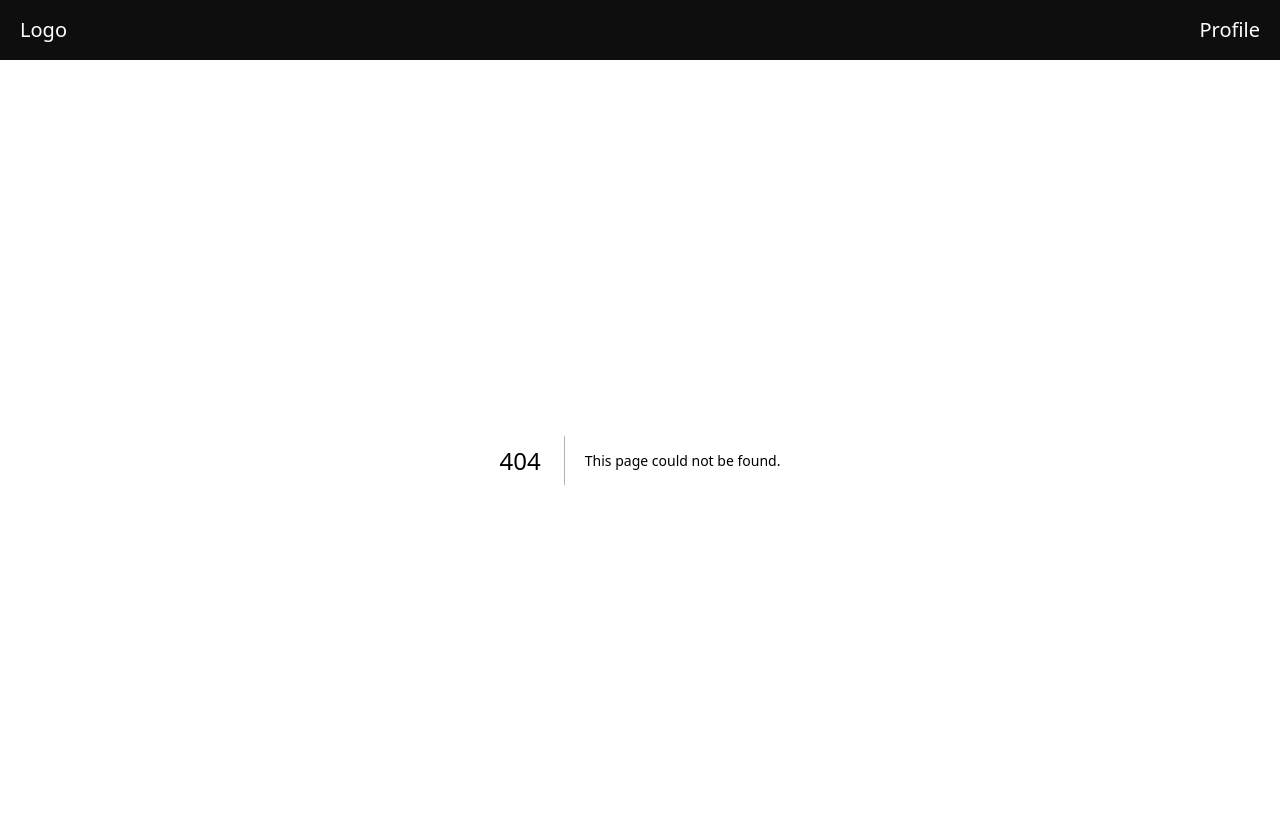
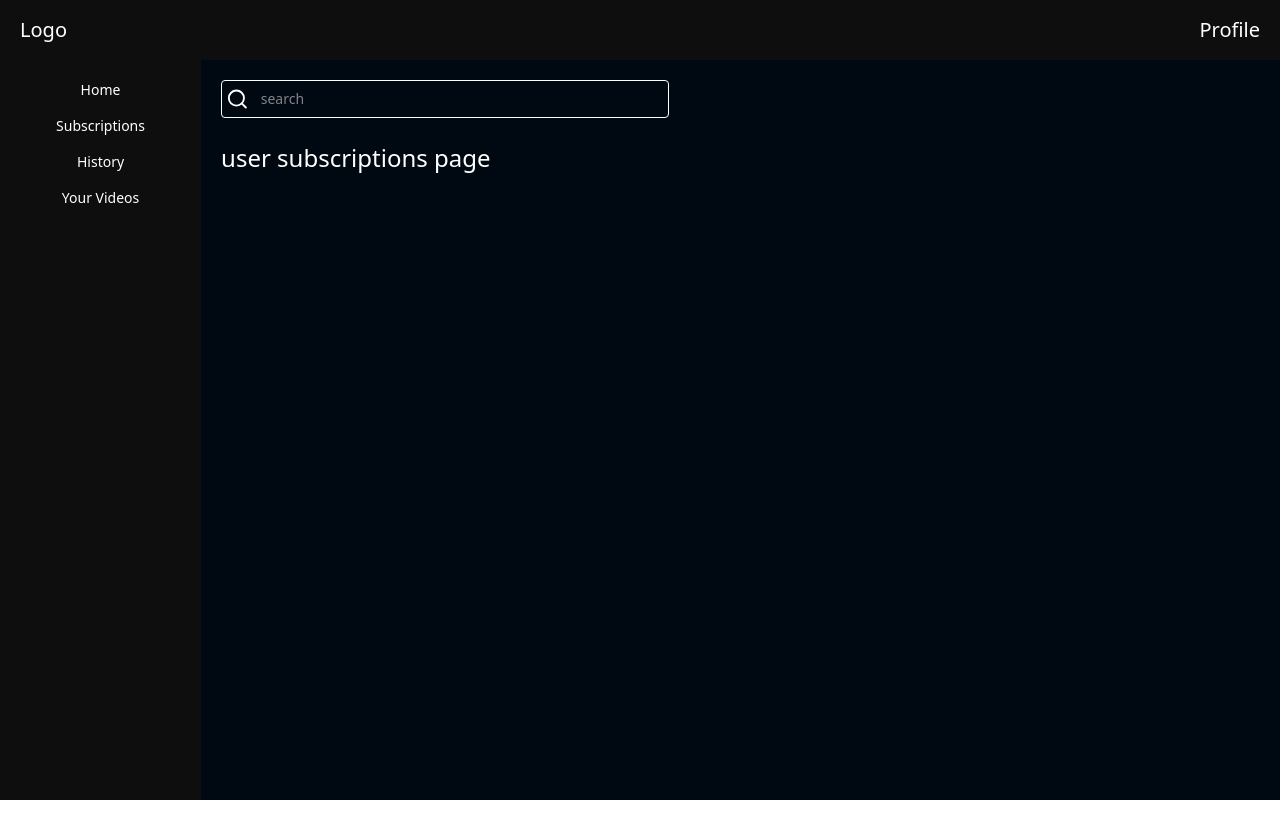
Before and after one commit to haroonwebs/199tube-app-frontend, a Next.js app: page /subscriptions in a window 1280 px wide. Before the commit this address had no page. Shown: the top 838 px of the page. After the commit the page ends 800 px from the top, so only its background shows below. Built offline with nearby package versions, Linux system fonts and the light colour scheme.

Commit message:
create the common layout for the app and also create pages

```diff
--- a/app/components/Navbar.tsx
+++ b/app/components/Navbar.tsx
@@ -3,8 +3,8 @@ import Link from "next/link";
 
 const Navbar = () => {
   return (
-    <nav className="flex justify-between items-center text-sm text-white w-[80vw]">
-      <div className="flex justify-start gap-6 items-center w-[30%]">
+    <nav className="flex justify-between items-center text-sm text-white w-[70vw]">
+      {/* <div className="flex justify-start gap-6 items-center w-[30%]">
         <Link className="bg-[#424242] border rounded-2xl p-1" href={"/"}>
           All
         </Link>
@@ -20,7 +20,7 @@ const Navbar = () => {
         >
           Playlists
         </Link>
-      </div>
+      </div> */}
       <div className="flex justify-center items-center w-[50%] p-1 border rounded-sm">
         <Search />
         <input
--- a/app/components/Sidebar.tsx
+++ b/app/components/Sidebar.tsx
@@ -2,10 +2,10 @@ import Link from "next/link";
 
 const Sidebar = () => {
   return (
-    <div className="flex flex-col justify-start items-center gap-4 h-screen w-[20%] bg-[#0E0E0F] text-sm text-white py-5">
+    <div className="flex flex-col justify-start items-center gap-4 h-[cal(100vh-60px)] w-[30vh] bg-[#0E0E0F] text-sm text-white py-5">
       <Link href={"/"}>Home</Link>
       <Link href={"/subscriptions"}>Subscriptions</Link>
-      <Link href={"/histery"}>Histery</Link>
+      <Link href={"/history"}>History</Link>
       <Link href={"your-videos"}>Your Videos</Link>
     </div>
   );
--- /dev/null
+++ b/app/history/page.tsx
@@ -0,0 +1,5 @@
+const history = () => {
+  return <div className="text-2xl text-white">here the user watch history</div>;
+};
+
+export default history;
--- a/app/layout.tsx
+++ b/app/layout.tsx
@@ -2,6 +2,8 @@ import type { Metadata } from "next";
 import { Inter, Roboto } from "next/font/google";
 import "./globals.css";
 import Header from "./components/Header";
+import Sidebar from "./components/Sidebar";
+import Navbar from "./components/Navbar";
 
 const inter = Inter({
   subsets: ["latin"],
@@ -20,16 +22,26 @@ export const metadata: Metadata = {
 
 export default function RootLayout({
   children,
-}: Readonly<{
+}: {
   children: React.ReactNode;
-}>) {
+}) {
   return (
     <html lang="en">
       <body className={`${inter.variable} ${roboto.variable}`}>
-        <div>
-          <Header />
+        {/* Header */}
+        <Header />
+
+        {/* Layout below header */}
+        <div className="flex h-[calc(100vh-60px)]">
+          {/* Sidebar */}
+          <Sidebar />
+
+          {/* Main content */}
+          <main className="flex flex-col px-5 py-5 gap-6 w-screen bg-[#000812]">
+            <Navbar />
+            {children}
+          </main>
         </div>
-        {children}
       </body>
     </html>
   );
--- a/app/page.tsx
+++ b/app/page.tsx
@@ -1,14 +1,8 @@
-import Sidebar from "./components/Sidebar";
-import Navbar from "./components/Navbar";
 import VideoCard from "./components/VideoCard";
 export default function Home() {
   return (
-    <div className="flex justify-start items-start bg-[#000812]">
-      <Sidebar />
-      <div className="flex flex-col gap-6 px-5 py-5">
-        <Navbar />
-        <VideoCard />
-      </div>
+    <div className="flex justify-start items-start">
+      <VideoCard />
     </div>
   );
 }
--- /dev/null
+++ b/app/subscriptions/page.tsx
@@ -0,0 +1,9 @@
+const subscriptions = () => {
+  return (
+    <div className="text-2xl text-white">
+      <h1>user subscriptions page</h1>
+    </div>
+  );
+};
+
+export default subscriptions;
--- /dev/null
+++ b/app/your-videos/page.tsx
@@ -0,0 +1,11 @@
+import React from "react";
+
+const yourvideos = () => {
+  return (
+    <div className="text-2xl text-white">
+      <h1>here are my uploaded videos</h1>
+    </div>
+  );
+};
+
+export default yourvideos;
```
